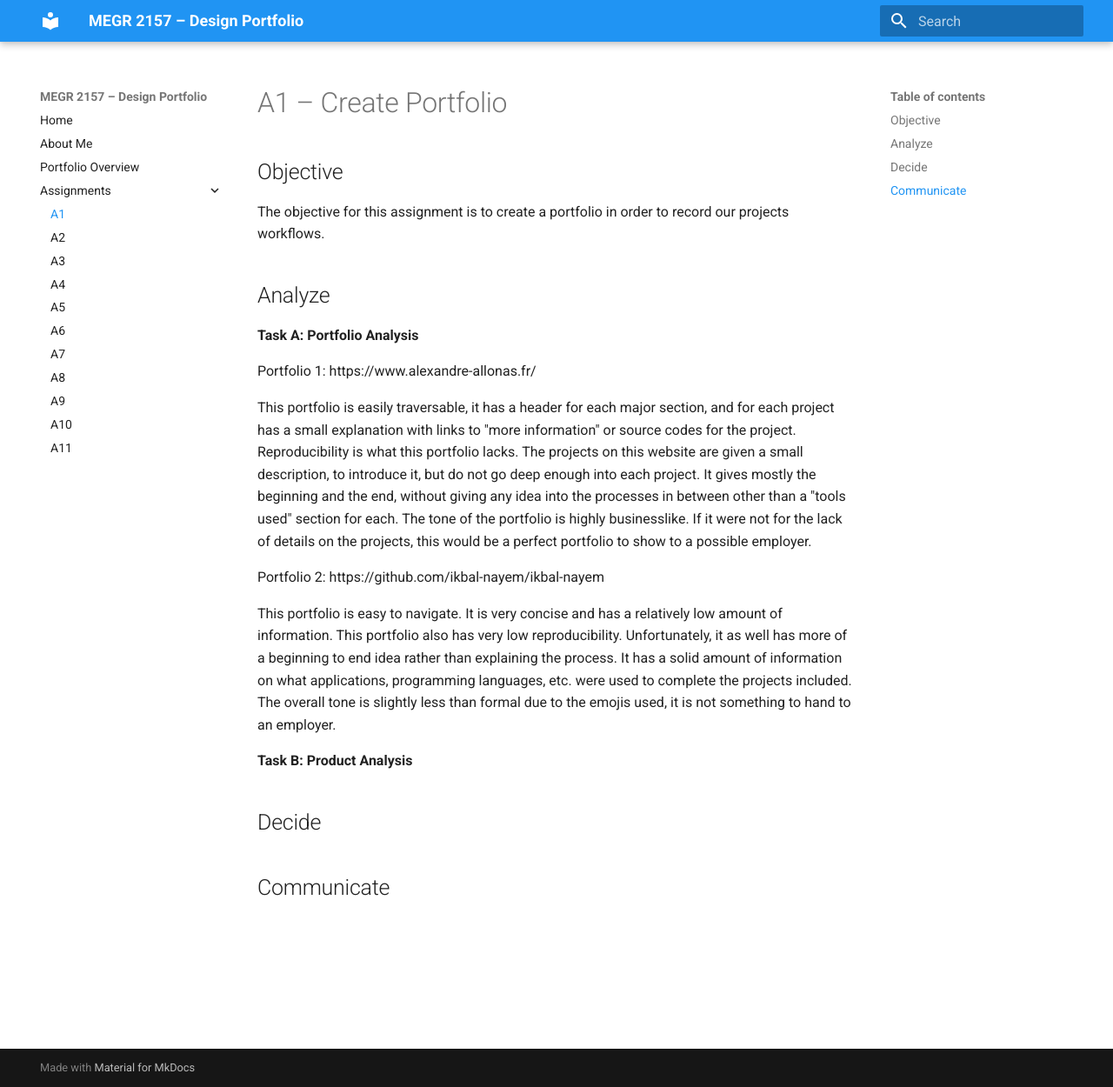
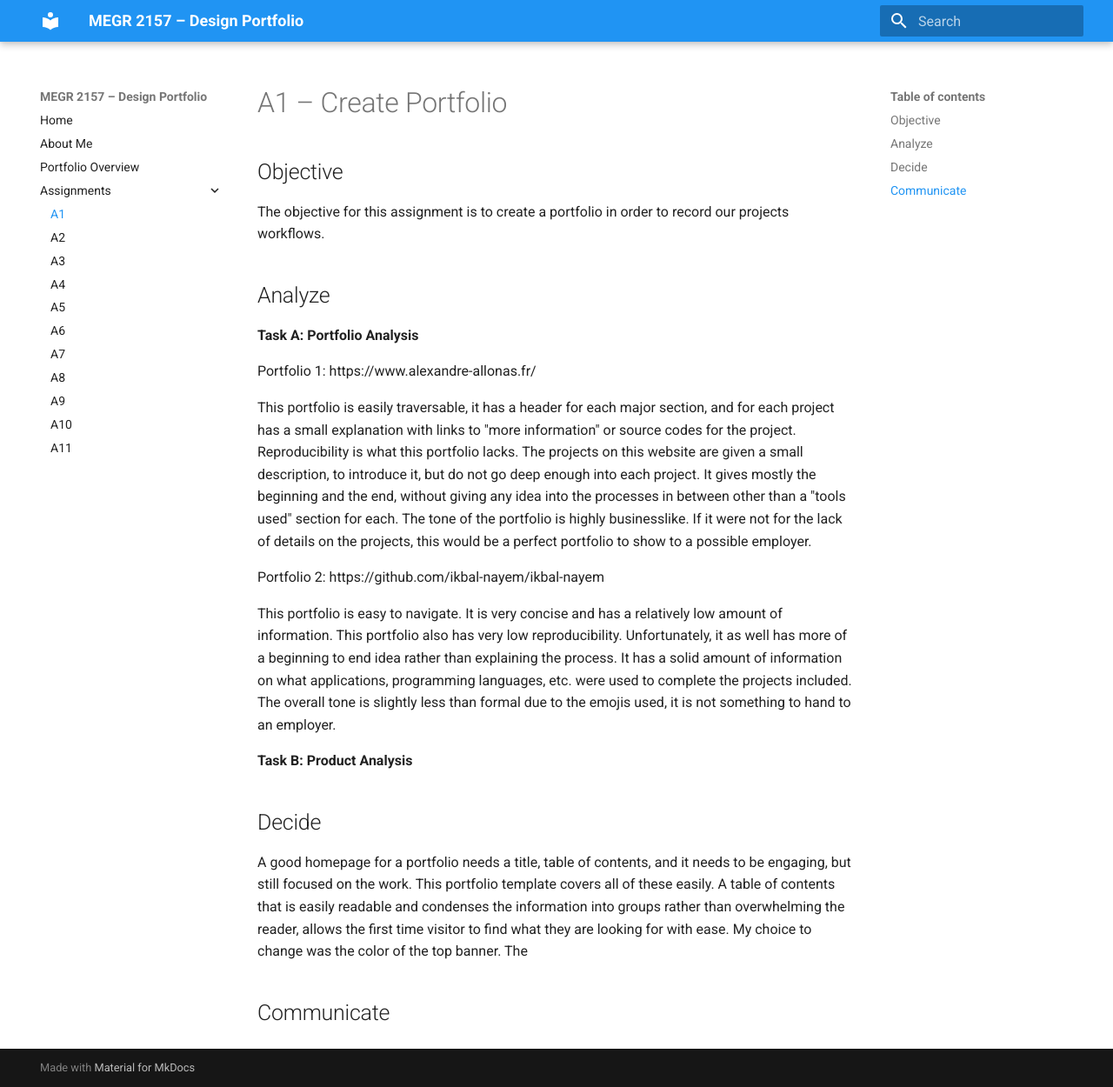
Before and after one commit to mgrego35/megr2156-portfolio, an MkDocs documentation site: the page built from docs/assignments/A01/index.md, in a window 1280 px wide and 1250 px high. Shown: the whole window at 87% size. Built offline with MkDocs 1.6.1 and Material for MkDocs 9.7.7, drawn with Linux system fonts in a browser that asks for light colours.

Commit message:
Enhance portfolio homepage description and rationale
Added a description of the portfolio homepage requirements and the rationale behind the color change.

```diff
--- a/docs/assignments/A01/index.md
+++ b/docs/assignments/A01/index.md
@@ -20,5 +20,6 @@ This portfolio is easy to navigate. It is very concise and has a relatively low
 
 ## Decide
 
+A good homepage for a portfolio needs a title, table of contents, and it needs to be engaging, but still focused on the work. This portfolio template covers all of these easily. A table of contents that is easily readable and condenses the information into groups rather than overwhelming the reader, allows the first time visitor to find what they are looking for with ease. My choice to change was the color of the top banner. The
 
 ## Communicate
```
